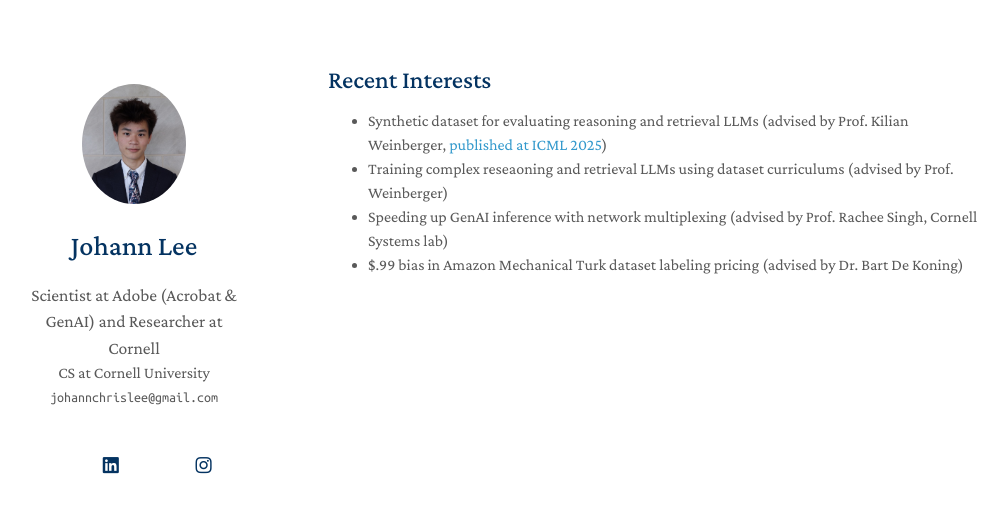
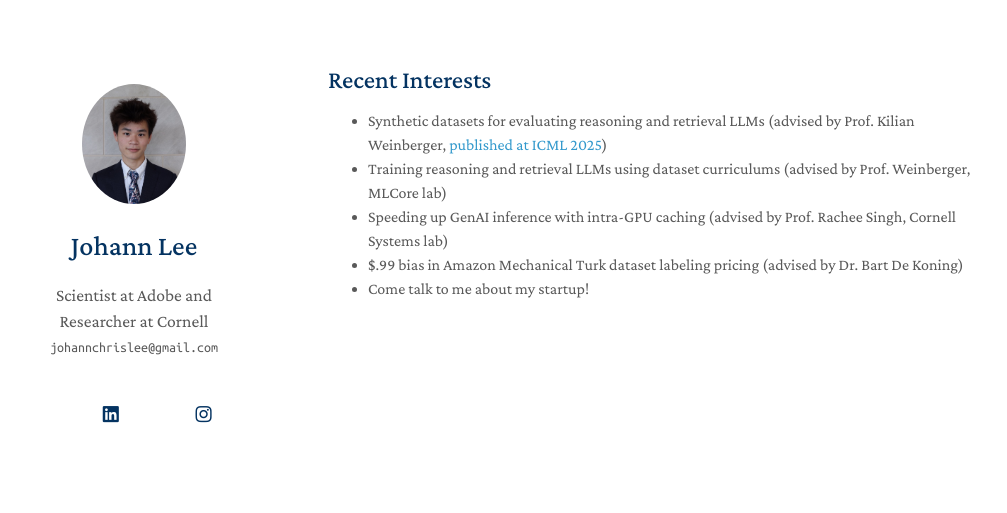
Before and after one commit to lee-johann/xforeverjlx.github.io, a Jekyll site: the page built from index.md, in a window 1280 px wide. Shown: the top 513 px of the page, without its empty margins (142-1149 px from the left). Built offline with Jekyll 4.4.1, drawn with Linux system fonts in a browser that asks for light colours; nearby versions of some CDN libraries; a style sheet for code colours, icons or effects is not loaded; our own code applies the rules of GitHub Pages for plain Markdown files.

Commit message:
rewording

```diff
--- a/_config.yml
+++ b/_config.yml
@@ -1,7 +1,7 @@
 # Basic Information
 title: Johann Lee
-position: Scientist at Adobe (Acrobat & GenAI) and Researcher at Cornell
-affiliation: CS at Cornell University
+position: Scientist at Adobe and Researcher at Cornell
+# affiliation: CS at Cornell
 email: johannchrislee@gmail.com
 
 # Search Engine Optimization (SEO)
--- a/index.md
+++ b/index.md
@@ -4,10 +4,11 @@ layout: homepage
 
 ## Recent Interests
 
-- Synthetic dataset for evaluating reasoning and retrieval LLMs (advised by Prof. Kilian Weinberger, [published at ICML 2025](https://arxiv.org/abs/2502.20377))
-- Training complex reseaoning and retrieval LLMs using dataset curriculums (advised by Prof. Weinberger)
-- Speeding up GenAI inference with network multiplexing (advised by Prof. Rachee Singh, Cornell Systems lab)
+- Synthetic datasets for evaluating reasoning and retrieval LLMs (advised by Prof. Kilian Weinberger, [published at ICML 2025](https://arxiv.org/abs/2502.20377))
+- Training reasoning and retrieval LLMs using dataset curriculums (advised by Prof. Weinberger, MLCore lab)
+- Speeding up GenAI inference with intra-GPU caching (advised by Prof. Rachee Singh, Cornell Systems lab)
 - $.99 bias in Amazon Mechanical Turk dataset labeling pricing (advised by Dr. Bart De Koning)
+- Come talk to me about my startup!
 
 <!-- ## Recent Readings
 
```
